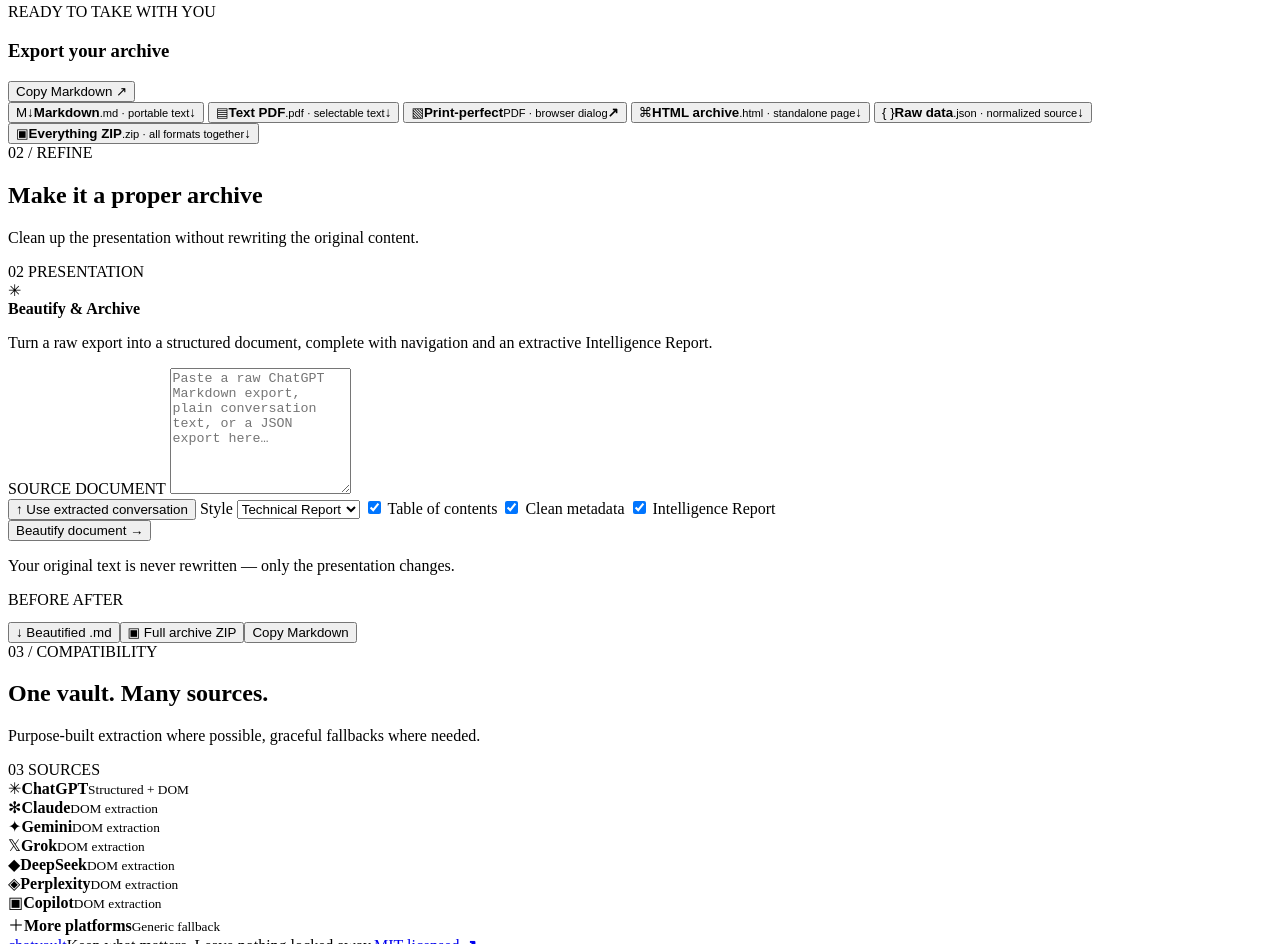
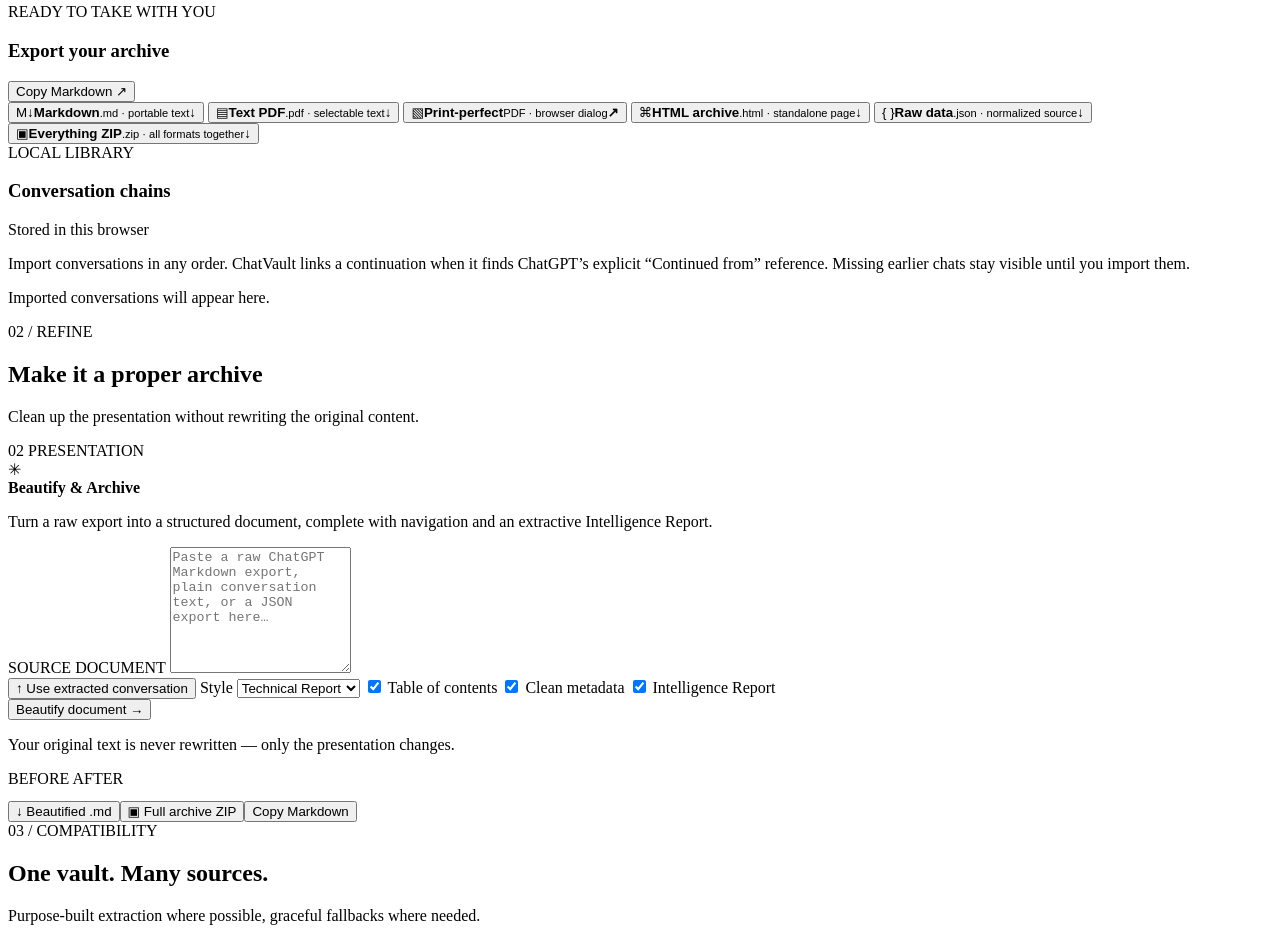
Before and after one commit to Chimthuwu/chatvault, a website with bundled scripts: page site/index.html in a window 1280 px wide. Shown: the part 2833-3777 px from the top of the page. Built offline with nearby package versions, Linux system fonts and the light colour scheme.

Commit message:
Add conversation chains archive panel

```diff
--- a/site/index.html
+++ b/site/index.html
@@ -141,6 +141,12 @@
               <button data-export="zip" class="export-btn featured" type="button"><span class="export-symbol">▣</span><strong>Everything ZIP</strong><small>.zip · all formats together</small><b>↓</b></button>
             </div>
           </div>
+
+          <section id="conversation-archive" class="panel archive-panel" aria-labelledby="archive-heading">
+            <div class="result-heading"><div><div class="panel-kicker">LOCAL LIBRARY</div><h3 id="archive-heading">Conversation chains</h3></div><span class="result-meta">Stored in this browser</span></div>
+            <p class="archive-intro">Import conversations in any order. ChatVault links a continuation when it finds ChatGPT’s explicit “Continued from” reference. Missing earlier chats stay visible until you import them.</p>
+            <div id="archive-list" class="archive-list" aria-live="polite"><p class="archive-empty">Imported conversations will appear here.</p></div>
+          </section>
         </section>
 
         <section id="beautify" class="workspace-section beautify-section">
```
